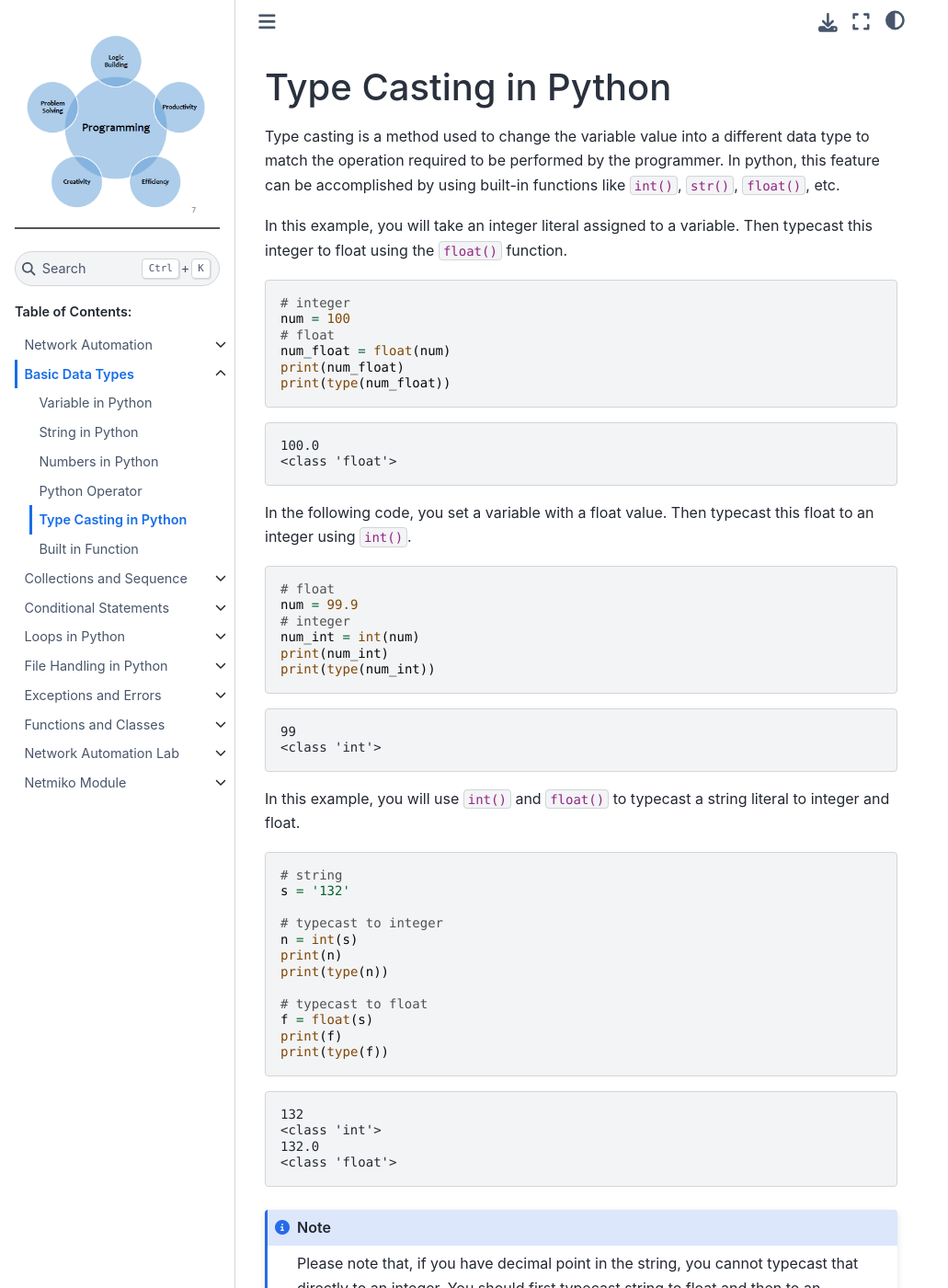
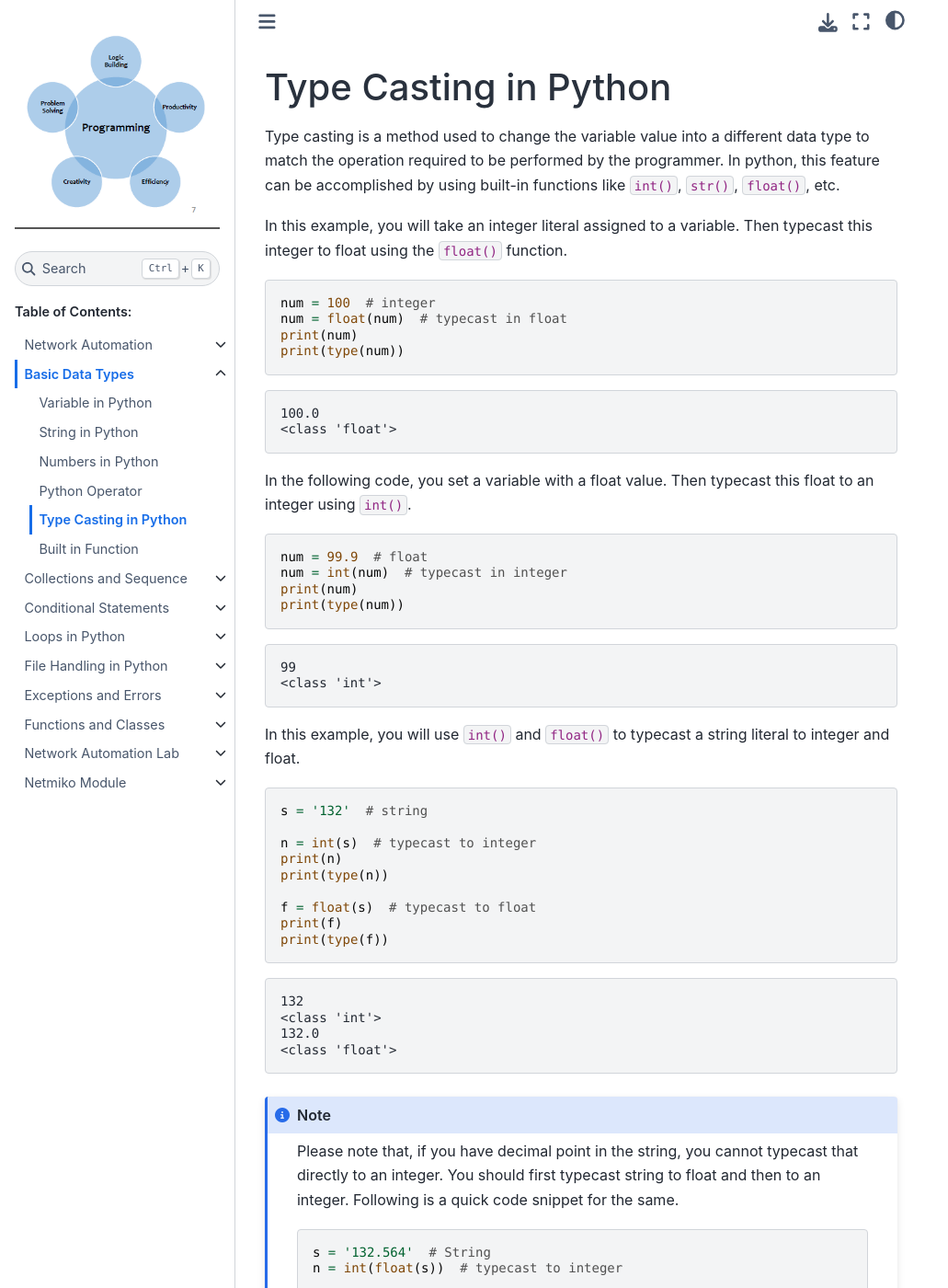
Before and after one commit to sydasif/python-book, a Sphinx documentation site: the page built from docs/source/02_basic/05_conversion.md, in a window 1280 px wide and 1400 px high. Shown: the whole window at 92% size, without its empty margins (0-1031 px from the left). Built offline with Sphinx 7.4.7 and the Sphinx Book theme 1.1.4, drawn with Linux system fonts in a browser that asks for light colours; some of the changed text lies outside the part shown.

Commit message:
update ch02

`````diff
--- a/docs/source/02_basic/05_conversion.md
+++ b/docs/source/02_basic/05_conversion.md
@@ -5,12 +5,10 @@ Type casting is a method used to change the variable value into a different data
 In this example, you will take an integer literal assigned to a variable. Then typecast this integer to float using the `float()` function.
 
 ```py
-# integer
-num = 100
-# float
-num_float = float(num)
-print(num_float)
-print(type(num_float))
+num = 100  # integer
+num = float(num)  # typecast in float
+print(num)
+print(type(num))
 ```
 
 ```console
@@ -21,12 +19,10 @@ print(type(num_float))
 In the following code, you set a variable with a float value. Then typecast this float to an integer using `int()`.
 
 ```py
-# float
-num = 99.9
-# integer
-num_int = int(num)
-print(num_int)
-print(type(num_int))
+num = 99.9  # float
+num = int(num)  # typecast in integer
+print(num)
+print(type(num))
 ```
 
 ```console
@@ -37,16 +33,13 @@ print(type(num_int))
 In this example, you will use `int()` and `float()` to typecast a string literal to integer and float.
 
 ```py
-# string
-s = '132'
+s = '132'  # string
 
-# typecast to integer
-n = int(s)
+n = int(s)  # typecast to integer
 print(n)
 print(type(n))
 
-# typecast to float
-f = float(s)
+f = float(s)  # typecast to float
 print(f)
 print(type(f))
 ```
@@ -62,9 +55,7 @@ print(type(f))
 Please note that, if you have decimal point in the string, you cannot typecast that directly to an integer. You should first typecast string to float and then to an integer. Following is a quick code snippet for the same.
 
 ```py
-# String
-s = '132.564'
-# Typecast to integer
-n = int(float(s))
+s = '132.564'  # String
+n = int(float(s))  # typecast to integer
 ```
 ````
`````
Also changed, not shown: docs/source/02_basic/06_built-in.md (+0 -16 lines).
